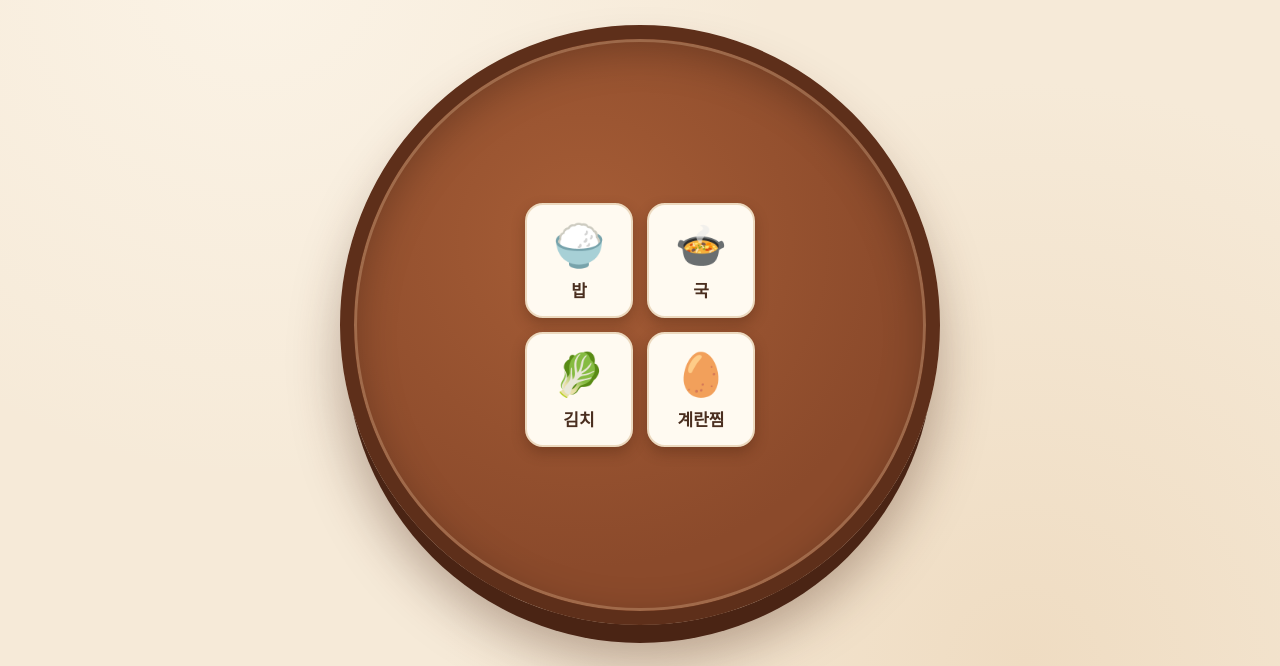
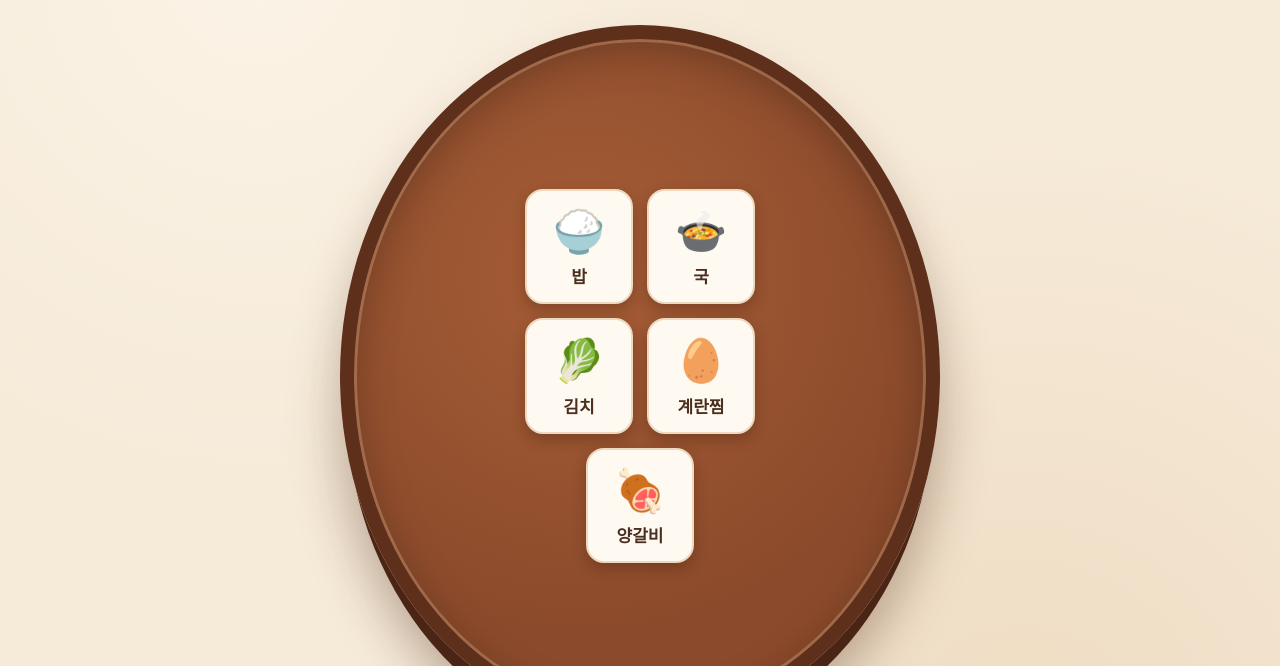
Before and after one commit to 72parkyunsuk-dev/bapsang02, a plain HTML site: page index.html in a window 1280 px wide. Shown: the part 124-790 px from the top of the page. Drawn offline with Linux system fonts and the light colour scheme.

Commit message:
양갈비 추가

```diff
--- a/index.html
+++ b/index.html
@@ -114,6 +114,7 @@
       <li data-emoji="🍲">국</li>
       <li data-emoji="🥬">김치</li>
       <li data-emoji="🥚">계란찜</li>
+      <li data-emoji="🍖">양갈비</li>
     </ul>
   </div>
 
```
